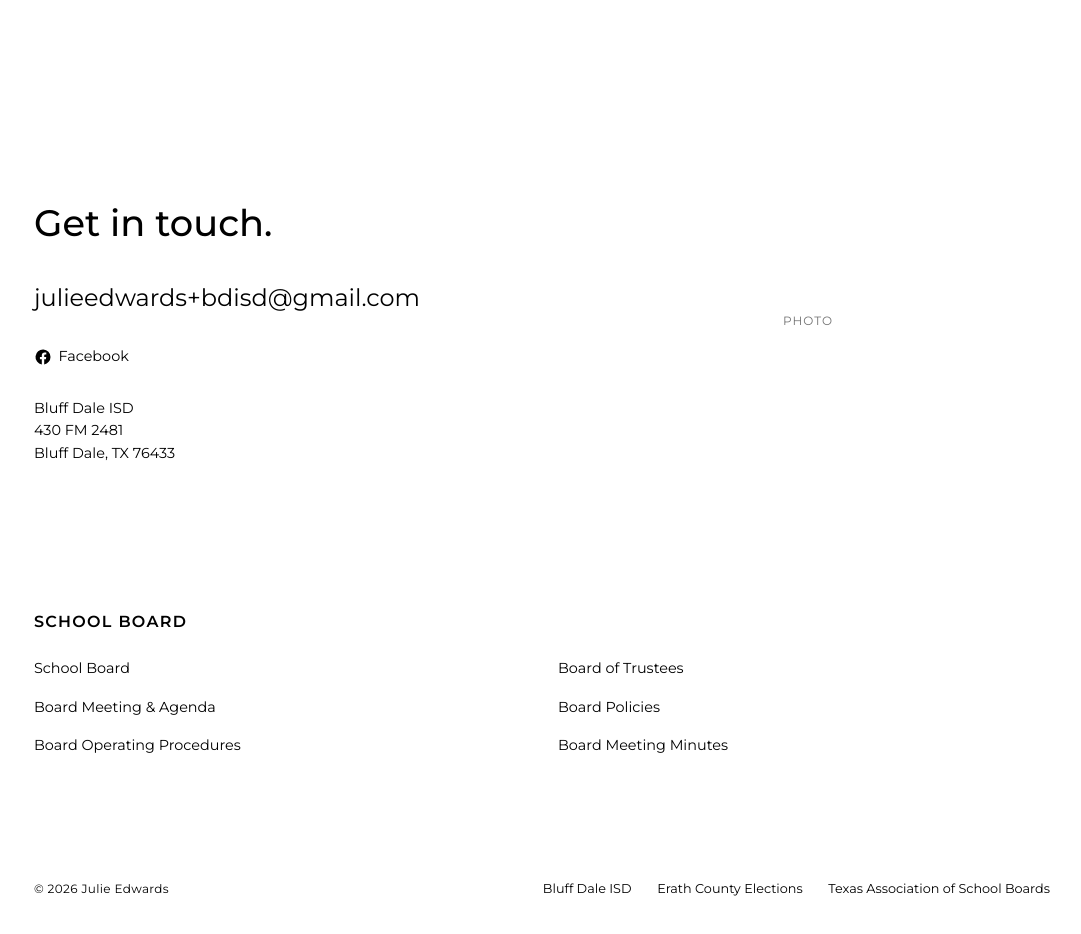
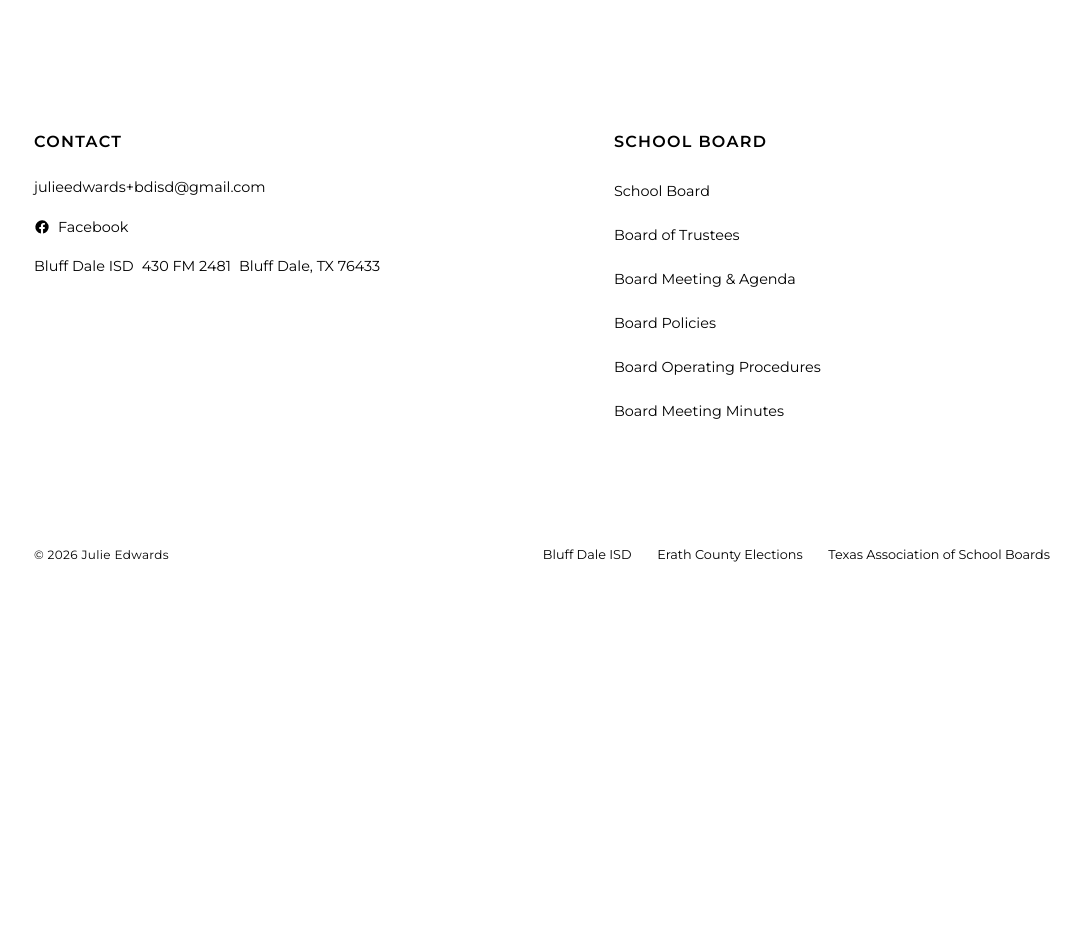
Before and after one commit to DrDustinEdwards/julieedwards-info, a Next.js app: page / in a window 1280 px wide. Shown: the part 3400-4334 px from the top of the page, without its empty margins (98-1179 px from the left). After the commit the page ends 4005 px from the top, so only its background shows below. Built offline with nearby package versions, Linux system fonts and the light colour scheme.

Commit message:
Contact: two equal columns, drop photo placeholder

```diff
--- a/app/globals.css
+++ b/app/globals.css
@@ -115,23 +115,15 @@ section { padding: 5rem 0; }
 
 /* CONTACT */
 .contact { background: var(--bg-sunken); }
-.contact-grid { display: grid; grid-template-columns: 1fr 1fr; gap: 3rem; align-items: center; }
-.contact-info h2 { font-family: var(--font-display); font-weight: 500; font-size: clamp(1.7rem, 3.5vw, 2.3rem); color: var(--brand-text); margin: .9rem 0 1.5rem; }
-.contact-info a.email { font-family: var(--font-display); font-size: clamp(1.1rem, 2.5vw, 1.5rem); color: var(--text-primary); border-bottom: 2px solid var(--brand-ui); transition: color .2s; }
-.contact-info a.email:hover { color: var(--brand-text); }
-.contact-socials { display: flex; gap: 1.25rem; margin-top: 1.75rem; }
-.contact-socials a { font-family: var(--font-ui); font-size: .9rem; color: var(--text-secondary); display: inline-flex; align-items: center; gap: .4rem; transition: color .2s; }
-.contact-socials a:hover { color: var(--brand-text); }
-.portrait { border-radius: 16px; min-height: 24rem; background-size: cover; background-position: center; background-color: var(--brand-subtle); background-image: var(--portrait-img, none); display: grid; place-items: center; }
-.portrait .ph { font-family: var(--font-mono); font-size: .75rem; letter-spacing: .08em; text-transform: uppercase; color: var(--brand-text); opacity: .55; }
-.contact-address { display: block; margin-top: 1.75rem; font-family: var(--font-ui); font-size: .9rem; color: var(--text-secondary); line-height: 1.55; transition: color .2s ease; }
+.contact-grid { display: grid; grid-template-columns: 1fr 1fr; gap: 3rem; align-items: start; }
+.contact-col { display: flex; flex-direction: column; gap: 1rem; min-width: 0; }
+.contact-col + .contact-col { padding-left: 3rem; border-left: 1px solid var(--border-subtle); }
+.contact-col h3 { font-family: var(--font-display); font-weight: 600; font-size: 1rem; color: var(--brand-text); text-transform: uppercase; letter-spacing: .08em; margin: 0 0 .25rem; }
+.contact-col ul { list-style: none; display: flex; flex-direction: column; gap: 1rem; margin: 0; padding: 0; }
+.contact-link { font-family: var(--font-ui); font-size: .9rem; color: var(--text-secondary); display: inline-flex; align-items: center; gap: .5rem; transition: color .2s ease; }
+.contact-link:hover { color: var(--brand-text); }
+.contact-address { line-height: 1.55; }
 .contact-address span { display: block; }
-.contact-address:hover { color: var(--brand-text); }
-.contact-board { margin-top: 3.5rem; padding-top: 2.5rem; border-top: 1px solid var(--border-subtle); }
-.contact-board h3 { font-family: var(--font-display); font-weight: 600; font-size: 1rem; color: var(--brand-text); text-transform: uppercase; letter-spacing: .08em; margin-bottom: 1.1rem; }
-.contact-board ul { list-style: none; display: grid; grid-template-columns: repeat(2, 1fr); gap: .65rem 2rem; }
-.contact-board a { font-family: var(--font-ui); font-size: .9rem; color: var(--text-secondary); transition: color .2s ease; }
-.contact-board a:hover { color: var(--brand-text); }
 
 /* FOOTER */
 footer { padding: 2.5rem 0; border-top: 1px solid var(--border-subtle); }
@@ -152,11 +144,13 @@ footer { padding: 2.5rem 0; border-top: 1px solid var(--border-subtle); }
   .pillars { grid-template-columns: 1fr; }
   .about-grid { grid-template-columns: 1fr; }
   .about-img { min-height: 18rem; }
-  .contact-grid { grid-template-columns: 1fr; gap: 2rem; }
-  .contact-board ul { grid-template-columns: 1fr; }
   .nav-links a.hide-m { display: none; }
   .footer-inner { flex-direction: column; gap: .75rem; text-align: center; }
   .footer-links { justify-content: center; }
+}
+@media (max-width: 768px) {
+  .contact-grid { grid-template-columns: 1fr; gap: 2rem; }
+  .contact-col + .contact-col { padding-left: 0; border-left: none; padding-top: 2rem; border-top: 1px solid var(--border-subtle); }
 }
 @media (prefers-reduced-motion: reduce) {
   * { animation: none !important; transition: none !important; scroll-behavior: auto !important; }
--- a/components/Contact.tsx
+++ b/components/Contact.tsx
@@ -1,28 +1,28 @@
-import { profile, images, boardLinks } from "@/content/site";
+import { profile, boardLinks } from "@/content/site";
 
 export default function Contact() {
-  const portraitStyle = images.portrait
-    ? ({ ["--portrait-img" as string]: `url(${images.portrait})` } as React.CSSProperties)
-    : undefined;
   return (
     <section className="contact" id="contact">
       <div className="wrap">
         <div className="contact-grid">
-          <div className="contact-info reveal">
-            <h2>Get in touch.</h2>
-            <a className="email" href={`mailto:${profile.email}`}>
+          <div className="contact-col reveal">
+            <h3>Contact</h3>
+            <a className="contact-link" href={`mailto:${profile.email}`}>
               {profile.email}
             </a>
-            <div className="contact-socials">
-              <a href={profile.facebook} target="_blank" rel="noreferrer">
-                <svg viewBox="0 0 24 24" width="18" height="18" fill="currentColor" aria-hidden="true">
+            <a
+              className="contact-link"
+              href={profile.facebook}
+              target="_blank"
+              rel="noreferrer"
+            >
+              <svg viewBox="0 0 24 24" width="16" height="16" fill="currentColor" aria-hidden="true">
                 <path d="M22 12a10 10 0 1 0-11.6 9.9v-7H7.9V12h2.5V9.8c0-2.5 1.5-3.9 3.8-3.9 1.1 0 2.2.2 2.2.2v2.5h-1.2c-1.2 0-1.6.8-1.6 1.5V12h2.7l-.4 2.9h-2.3v7A10 10 0 0 0 22 12z" />
               </svg>
               Facebook
             </a>
-            </div>
             <a
-              className="contact-address"
+              className="contact-link contact-address"
               href={profile.address.mapsUrl}
               target="_blank"
               rel="noopener noreferrer"
@@ -32,16 +32,12 @@ export default function Contact() {
               <span>{profile.address.line2}</span>
             </a>
           </div>
-          <div className="portrait reveal" style={portraitStyle}>
-            {!images.portrait && <span className="ph">Photo</span>}
-          </div>
-        </div>
-        <div className="contact-board reveal">
+          <div className="contact-col reveal">
             <h3>School Board</h3>
             <ul>
               {boardLinks.map((l) => (
                 <li key={l.href}>
-                <a href={l.href} target="_blank" rel="noopener noreferrer">
+                  <a className="contact-link" href={l.href} target="_blank" rel="noopener noreferrer">
                     {l.label}
                   </a>
                 </li>
@@ -49,6 +45,7 @@ export default function Contact() {
             </ul>
           </div>
         </div>
+      </div>
     </section>
   );
 }
```
Lines whose indentation alone changed are shown as unchanged.
